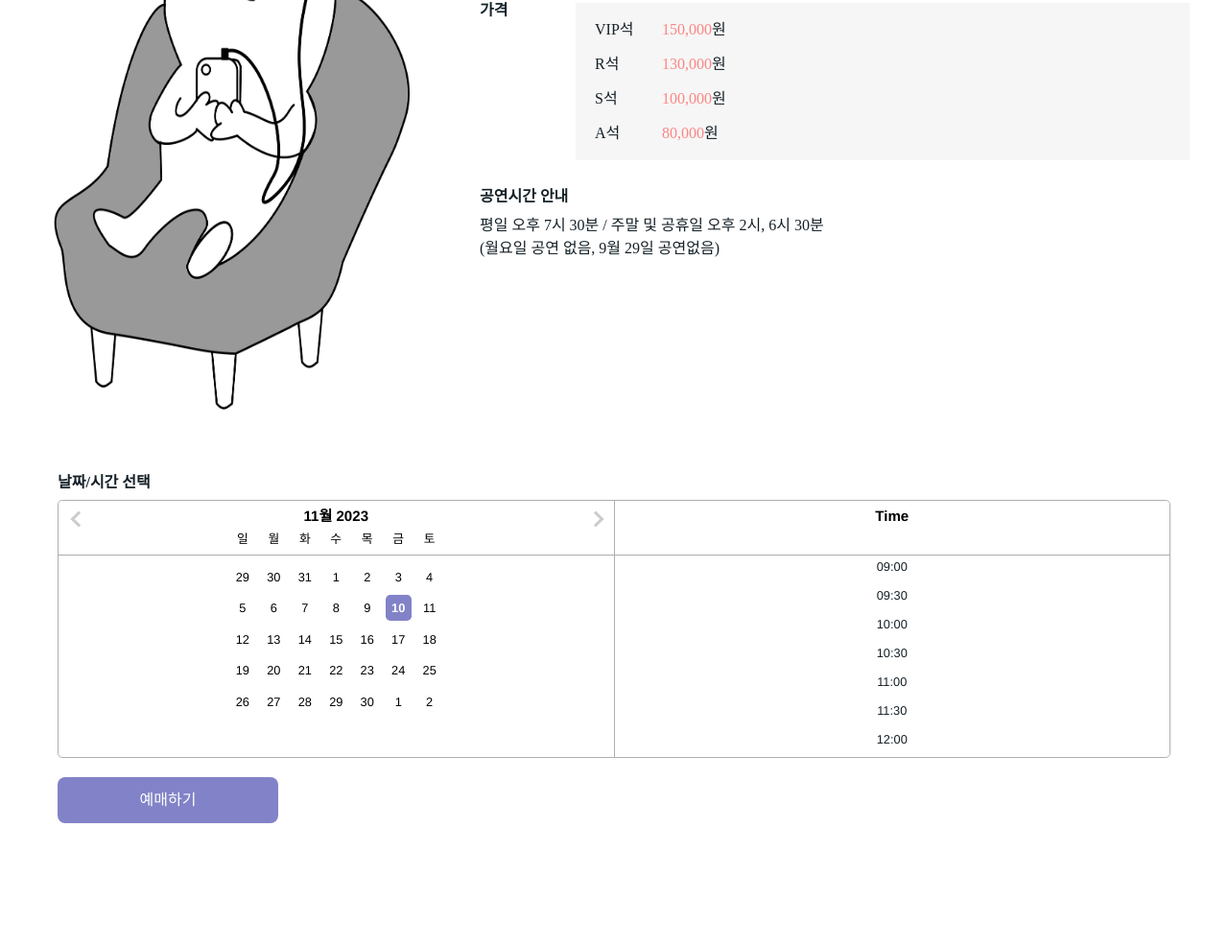
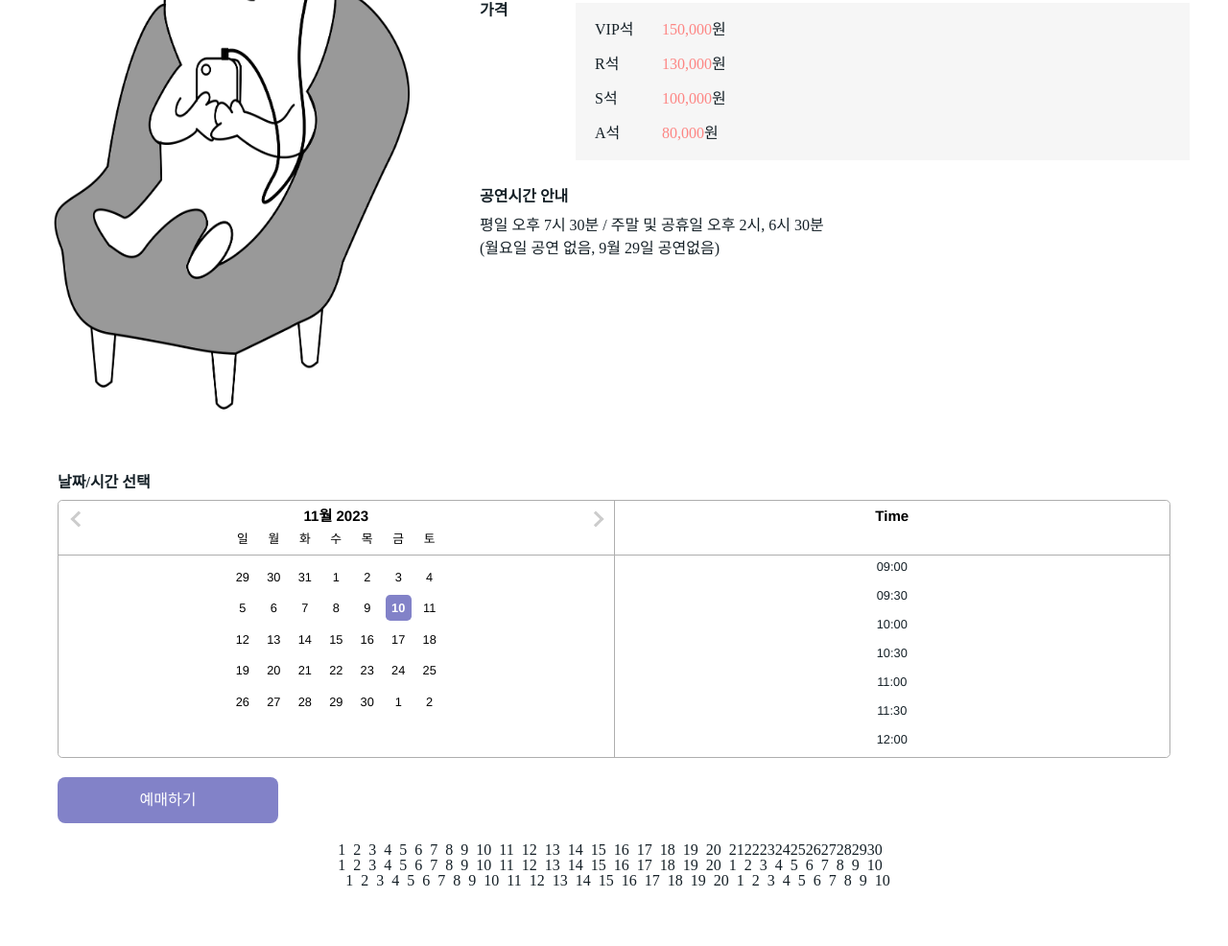
Before and after one commit to wecode-bootcamp-korea/50-2nd-ITt-frontend, a React app: page /detail in a window 1280 px wide. Shown: the part 391-1377 px from the top of the page at 96% size. Before the commit the page ends 1269 px from the top, so only its background shows below. Built offline with nearby package versions, Linux system fonts and the light colour scheme.

Commit message:
수정용

```diff
--- /dev/null
+++ b/public/data/jiyoung.json
@@ -0,0 +1,34 @@
+{
+  "seats": [
+    { "seatId": 1, "seatRow": "1", "seatCol": "A", "isReserved": false },
+    { "seatId": 2, "seatRow": "2", "seatCol": "A", "isReserved": false },
+    { "seatId": 3, "seatRow": "3", "seatCol": "A", "isReserved": false },
+    { "seatId": 4, "seatRow": "4", "seatCol": "A", "isReserved": false },
+    { "seatId": 5, "seatRow": "5", "seatCol": "A", "isReserved": false },
+    { "seatId": 6, "seatRow": "6", "seatCol": "A", "isReserved": false },
+    { "seatId": 7, "seatRow": "7", "seatCol": "A", "isReserved": false },
+    { "seatId": 8, "seatRow": "8", "seatCol": "A", "isReserved": false },
+    { "seatId": 9, "seatRow": "9", "seatCol": "A", "isReserved": false },
+    { "seatId": 10, "seatRow": "10", "seatCol": "A", "isReserved": false },
+    { "seatId": 11, "seatRow": "11", "seatCol": "A", "isReserved": false },
+    { "seatId": 12, "seatRow": "12", "seatCol": "A", "isReserved": false },
+    { "seatId": 13, "seatRow": "13", "seatCol": "A", "isReserved": false },
+    { "seatId": 14, "seatRow": "14", "seatCol": "A", "isReserved": false },
+    { "seatId": 15, "seatRow": "15", "seatCol": "A", "isReserved": false },
+    { "seatId": 16, "seatRow": "16", "seatCol": "A", "isReserved": false },
+    { "seatId": 17, "seatRow": "17", "seatCol": "A", "isReserved": false },
+    { "seatId": 18, "seatRow": "18", "seatCol": "A", "isReserved": false },
+    { "seatId": 19, "seatRow": "19", "seatCol": "A", "isReserved": false },
+    { "seatId": 20, "seatRow": "20", "seatCol": "A", "isReserved": false },
+    { "seatId": 21, "seatRow": "1", "seatCol": "B", "isReserved": false },
+    { "seatId": 22, "seatRow": "2", "seatCol": "B", "isReserved": false },
+    { "seatId": 23, "seatRow": "3", "seatCol": "B", "isReserved": false },
+    { "seatId": 24, "seatRow": "4", "seatCol": "B", "isReserved": false },
+    { "seatId": 25, "seatRow": "5", "seatCol": "B", "isReserved": false },
+    { "seatId": 26, "seatRow": "6", "seatCol": "B", "isReserved": false },
+    { "seatId": 27, "seatRow": "7", "seatCol": "B", "isReserved": false },
+    { "seatId": 28, "seatRow": "8", "seatCol": "B", "isReserved": false },
+    { "seatId": 29, "seatRow": "9", "seatCol": "B", "isReserved": false },
+    { "seatId": 30, "seatRow": "10", "seatCol": "B", "isReserved": false }
+  ]
+}
--- a/src/config.js
+++ b/src/config.js
@@ -2,3 +2,4 @@
 const BASE_URL = 'http://10.58.52.121:8000';
 
 export const GET_MOCK_API = `${BASE_URL}/MOCK`;
+export const GET_JIYOUNG_API = `/data/jiyoung.json`;
--- a/src/pages/Detail/Detail.jsx
+++ b/src/pages/Detail/Detail.jsx
@@ -1,6 +1,7 @@
 import React, { useState } from 'react';
 import Datepicker from './components/Datepicker/Datepicker';
 import Button from '../../components/Button/Button';
+import Seat from './components/Seat/Seat';
 import './Detail.scss';
 
 const Detail = () => {
@@ -85,6 +86,9 @@ const Detail = () => {
           <Button width="230px">예매하기</Button>
         </div>
       </div>
+      <div className="seatsArea">
+        <Seat />
+      </div>
     </div>
   );
 };
--- a/src/pages/Detail/Detail.scss
+++ b/src/pages/Detail/Detail.scss
@@ -1,6 +1,8 @@
 @import '../../styles/variable.scss';
 
 .detail {
+  padding-bottom: 60px;
+
   .detailArea {
     padding-top: 60px;
 
@@ -145,4 +147,10 @@
       padding-top: 20px;
     }
   }
+
+  .seatsArea {
+    display: flex;
+    justify-content: center;
+    align-items: center;
+  }
 }
--- /dev/null
+++ b/src/pages/Detail/components/Seat/Seat.jsx
@@ -0,0 +1,58 @@
+import React, { useEffect, useState } from 'react';
+import { GET_JIYOUNG_API } from '../../../../config.js';
+import './Seat.scss';
+
+const Seat = () => {
+  const [seats, setSeats] = useState([]);
+  // const rows = Array.from(new Set(seats.map(seat => seat.seatRow)));
+  // const cols = Array.from(new Set(seats.map(seat => seat.seatCol)));
+
+  useEffect(() => {
+    fetch(`${GET_JIYOUNG_API}`, {
+      method: 'GET',
+      headers: {
+        'Content-Type': 'application/json;charset=utf-8',
+      },
+    })
+      .then(res => res.json())
+      .then(data => {
+        setSeats(data.seats);
+      });
+  }, []);
+
+  console.log(seats);
+
+  return (
+    <div className="seat">
+      <div className="seatArea">
+        {seats.map(seat => {
+          const rows = [];
+          for (let i = 0; i < seats.length; i += 20) {
+            rows.push(seats.slice(i, i + 20));
+          }
+          console.log(rows);
+          return (
+            <div key={seat.seatId}>
+              {seat.seatId}
+              {rows.map((row, index) => (
+                <div className="formInput" key={index}>
+                  {seat.seatRow}
+                  {/* <input
+                    type="checkbox"
+                    id={`seat${seat.seatId}`}
+                    className="formCheck"
+                  />
+                  <label htmlFor={`seat${seat.seatId}`} className="formLabel">
+                    <span>{`seat${seat.seatId}`}</span>
+                  </label> */}
+                </div>
+              ))}
+            </div>
+          );
+        })}
+      </div>
+    </div>
+  );
+};
+
+export default Seat;
--- /dev/null
+++ b/src/pages/Detail/components/Seat/Seat.scss
@@ -0,0 +1,45 @@
+@import '../../../../styles/variable.scss';
+
+.seat {
+  display: flex;
+  flex-direction: column;
+
+  .seatArea {
+    display: flex;
+
+    ~ .seatArea {
+      margin-top: 10px;
+    }
+  }
+
+  .formInput {
+    ~ .formInput {
+      margin-left: 8px;
+    }
+
+    .formCheck {
+      display: none;
+
+      + .formLabel {
+        display: flex;
+        align-items: center;
+        width: 24px;
+        height: 24px;
+        margin: 0;
+        border: 0 none;
+        border-radius: 3px;
+        background-color: $pink;
+
+        span {
+          @include blind;
+        }
+      }
+
+      &:checked {
+        + .formLabel {
+          background-color: $purple;
+        }
+      }
+    }
+  }
+}
```
